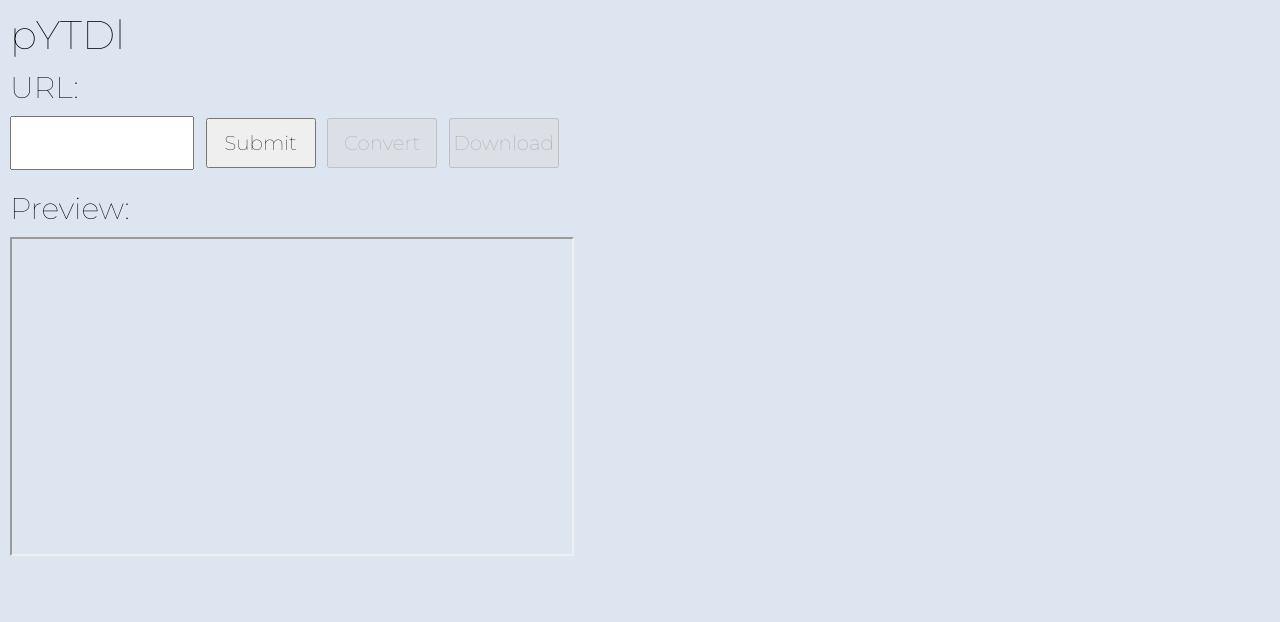
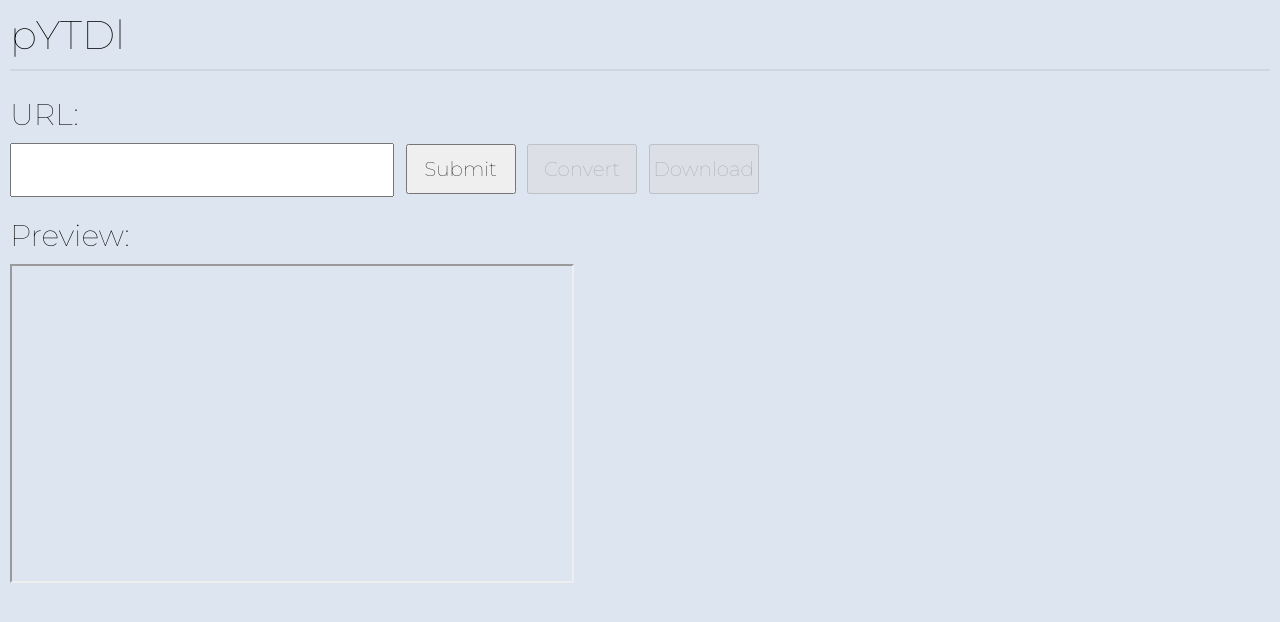
Before and after one commit to tnk-rin/FlaskYTDl, a plain HTML site: page index.html in a window 1280 px wide. Drawn offline with Linux system fonts and the light colour scheme.

Commit message:
minor visual update

```diff
--- a/index.html
+++ b/index.html
@@ -24,10 +24,11 @@
 		}
 
 		.textbox {
-			width: 18rem;
+			width: 37.5rem;
 			height: 5rem;
-			font-size: 2rem;
+			font-size: 1.5rem;
 			margin: 1rem 1rem 1rem 1rem;
+			padding-left: 0.5rem
 		}
 
 		.button {
@@ -39,6 +40,13 @@
 
 		iframe {
 			margin: 1rem 1rem 1rem 1rem;
+		}
+
+		hr {
+		    margin: 1rem 1rem 1.5rem;
+		    background: #00000010;
+			height: 0px;
+			border-color: #00000000;
 		}
 
 		* {
@@ -56,6 +64,7 @@
 
 	<body>
 		<h1>pYTDl</h1>
+		<hr>
 		<div>
 			<p>URL:</p>
 			<input class="textbox" id="url" type="url" name="url">
```
Also changed, not shown: 1 other file.
